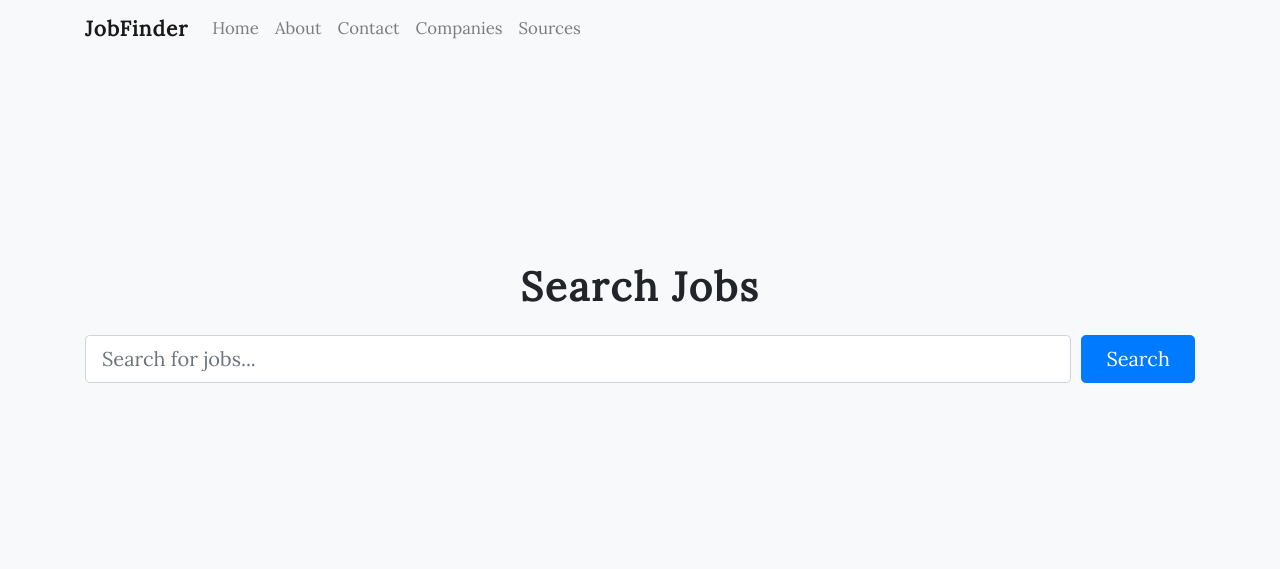
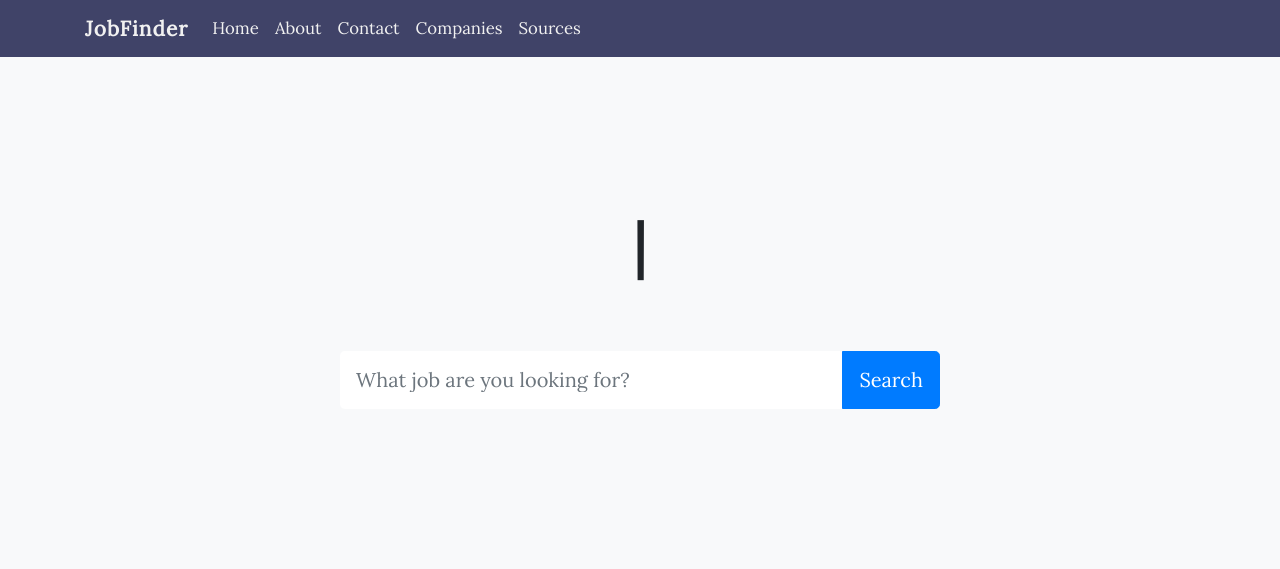
Before and after one commit to NeoTorino/search_engine, a Flask app: template templates/index.html in a window 1280 px wide. Shown: the top 569 px of the page. Run offline with Flask 3, Linux system fonts and the light colour scheme; the template is opened without the code that fills it: most values are stand-ins (such as "Sample title", 1, 10 or a date in 2020); some libraries are stand-ins or nearby versions.

Commit message:
version 0.1

```diff
--- a/app.py
+++ b/app.py
@@ -52,7 +52,7 @@ def apply_secure_headers(response):
         "img-src 'self' data:;"
         "style-src 'self' https://cdn.jsdelivr.net https://fonts.googleapis.com; "
         "font-src 'self' https://fonts.gstatic.com; "
-        "script-src 'self' https://cdn.jsdelivr.net https://code.jquery.com; "
+        "script-src 'self' https://cdn.jsdelivr.net https://code.jquery.com https://unpkg.com; "
     )
     return response
 
@@ -69,7 +69,7 @@ def format_date(date_str):
         elif days_ago == 1:
             ago_text = "Yesterday"
         elif days_ago > 1 and days_ago <= 30:
-            ago_text = f"{days_ago} ago"
+            ago_text = f"{days_ago} days ago"
         else:
             ago_text = "30+ days ago"
         return f"{ago_text}"
@@ -88,6 +88,43 @@ def fix_encoding(text):
 def sanitize_input(value):
     # Very basic HTML cleaner for user inputs
     return bleach.clean(value, tags=[], attributes={}, strip=True)
+
+
+def get_landing_stats():
+    url_orgs = f"{OPENSEARCH_URL}/{INDEX_NAME}/_search"
+    url_count = f"{OPENSEARCH_URL}/{INDEX_NAME}/_count"
+
+    search_payload = {
+        "size": 0,  # we don't need actual hits
+        "aggs": {
+            "unique_orgs": {
+                "cardinality": {
+                    "field": "organization"
+                }
+            }
+        }
+    }
+
+    total_jobs = 0
+    total_orgs = 0
+
+    try:
+        response = requests.get(url=url_orgs, auth=AUTH, json=search_payload, verify=False, timeout=5)
+        if response.status_code == 200:
+            data = response.json()
+            total_orgs = data.get("aggregations", {}).get("unique_orgs", {}).get("value", 0)
+    except Exception as e:
+        print("Landing stats error (orgs).", str(e))
+
+    try:
+        response = requests.get(url=url_count, auth=AUTH, verify=False, timeout=5)
+        if response.status_code == 200:
+            data = response.json()
+            total_jobs = data.get("count", 0)
+    except Exception as e:
+        print("Landing stats error (jobs).", str(e))
+
+    return total_jobs, total_orgs
 
 
 def search_jobs(query, selected_countries=None, date_filter=None, offset=0, size=12):
@@ -136,7 +173,7 @@ def search_jobs(query, selected_countries=None, date_filter=None, offset=0, size
         })
 
     try:
-        print(json.dumps(search_payload, indent=4))
+        #print(json.dumps(search_payload, indent=4))
         response = requests.get(url=url, auth=AUTH, json=search_payload, verify=False, timeout=5)
         if response.status_code == 200:
             data = response.json()
@@ -166,7 +203,6 @@ def search_jobs(query, selected_countries=None, date_filter=None, offset=0, size
                         "date_posted": escape(job.get("date_posted", ""))
                     }
                     results.append(job_details)
-                    print(job_details)
     except Exception as e:
         print("Search error:", str(e))
 
@@ -190,26 +226,23 @@ def index():
 
         if request.headers.get('X-Requested-With') == 'XMLHttpRequest':
             return render_template('_results.html', results=results)
+
+        return render_template(
+            "index.html",
+            query=query,
+            results=results,
+            total_results=total_results,
+            offset=offset,
+            selected_countries=selected_countries,
+            country_counts=country_counts,
+            show_load_more=show_load_more,
+            selected_date=date_filter,
+            time=time
+        )
+
     else:
-        results = []
-        total_results = 0
-        selected_countries = []
-        country_counts = {}
-        show_load_more = False
-        date_filter = None
-
-    return render_template(
-        "index.html",
-        query=query,
-        results=results,
-        total_results=total_results,
-        offset=offset,
-        selected_countries=selected_countries,
-        country_counts=country_counts,
-        show_load_more=show_load_more,
-        selected_date=date_filter,
-        time=time
-    )
+        total_jobs, total_orgs = get_landing_stats()
+        return render_template('index.html', total_jobs=total_jobs, total_orgs=total_orgs, time=time)
 
 if __name__ == '__main__':
     app.run(debug=True)
--- a/static/css/style.css
+++ b/static/css/style.css
@@ -176,3 +176,140 @@ form.form-inline input.form-control {
 .navbar .form-control {
   min-width: 0;
 }
+
+form.d-flex {
+  width: 100%;
+}
+
+form.d-flex input.form-control {
+  flex-grow: 1;
+  min-width: 0;
+}
+
+/* Landing Page Styling */
+.l111anding-container {
+  font-size: 0.9rem; /* smaller font size, adjust as needed */
+  padding-top: 40px; /* reduce top padding to move content higher */
+  height: auto; /* if needed, remove fixed height */
+  text-align: center;
+}
+.landing-container {
+  padding-top: 20px;  /* move content higher */
+  height: calc(100vh - 350px); /* adjust based on navbar + desired vertical space */
+  padding-left: 1rem;
+  padding-right: 1rem;
+  text-align: center;
+  display: flex;
+  flex-direction: column;
+  justify-content: center; /* vertical centering */
+  align-items: center;     /* horizontal centering */
+}
+
+.landing-search-form {
+  width: 100%;
+  max-width: 600px;
+}
+
+.landing-input {
+  border-top-left-radius: 50px;
+  border-bottom-left-radius: 50px;
+  padding-left: 1.25rem;
+  font-size: 1.25rem;
+}
+
+.landing-btn {
+  border-top-right-radius: 50px;
+  border-bottom-right-radius: 50px;
+  font-size: 1.25rem;
+  padding: 0 2rem;
+}
+
+.input-group-lg > .form-control,
+.input-group-lg > .input-group-append > .btn {
+  height: 58px;
+}
+
+@media (max-width: 576px) {
+  .landing-btn {
+    padding: 0 1.5rem;
+    font-size: 1rem;
+  }
+
+  .landing-input {
+    font-size: 1rem;
+  }
+
+  .input-group-lg > .form-control,
+  .input-group-lg > .input-group-append > .btn {
+    height: 48px;
+  }
+}
+
+.country-filter-container .form-check,
+.date-filter-container .form-check {
+  user-select: none;
+}
+
+.country-filter-container {
+  max-height: 160px; /* optional max height with vertical scroll */
+  overflow-y: auto;
+  padding-right: 5px;
+  border: 1px solid #ddd;
+  border-radius: 4px;
+  background-color: #f9f9f9;
+}
+
+.country-filter-container::-webkit-scrollbar {
+  width: 6px;
+}
+
+.country-filter-container::-webkit-scrollbar-thumb {
+  background-color: rgba(0, 0, 0, 0.15);
+  border-radius: 3px;
+}
+
+@media (max-width: 576px) {
+  .country-filter-container {
+    max-height: 100px;
+  }
+}
+
+.navbar {
+  background-color: #404368 !important;
+}
+
+.navbar .navbar-brand,
+.navbar .nav-link {
+  color: #f1f1f1 !important;
+}
+
+.navbar .nav-link:hover,
+.navbar .nav-link.active {
+  color: #ffca28 !important;
+}
+
+/* Lighter outline buttons on navy navbar */
+form.d-flex .btn-outline-primary {
+  color: #bbdefb; /* light blue text */
+  border-color: #bbdefb; /* light blue border */
+  background-color: transparent;
+  transition: background-color 0.3s, color 0.3s;
+}
+
+form.d-flex .btn-outline-primary:hover {
+  color: #1a237e; /* navy text */
+  background-color: #bbdefb; /* light blue background on hover */
+  border-color: #bbdefb;
+}
+
+/* Pressed style for Filters button */
+.btn-filter-active {
+  background-color: #bbdefb !important;   /* light blue background */
+  color: #1a237e !important;              /* navy text */
+  border-color: #bbdefb !important;
+  box-shadow: inset 0 3px 5px rgba(0,0,0,0.125);
+}
+.country-scroll-box .form-check {
+  padding-top: 0.1rem;
+  padding-bottom: 0.1rem;
+}
--- /dev/null
+++ b/static/js/landing-typeit.js
@@ -0,0 +1,19 @@
+document.addEventListener('DOMContentLoaded', () => {
+    const el = document.getElementById('typeit-text');
+    const totalJobs = Number(el.dataset.totalJobs).toLocaleString();
+    const totalOrgs = Number(el.dataset.totalOrgs).toLocaleString();
+
+    new TypeIt("#typeit-text", {
+        speed: 75,
+        breakLines: false,
+        loop: true,
+        waitUntilVisible: true,
+    })
+        .type(`${totalJobs} jobs`)
+        .pause(1500)
+        .delete(null, { delay: 500 })
+        .type(`${totalOrgs} organizations`)
+        .pause(1500)
+        .delete(null, { delay: 500 })
+        .go();
+});
--- a/static/js/script.js
+++ b/static/js/script.js
@@ -1,3 +1,13 @@
+$(document).ready(function() {
+    const filterBtn = $('[data-target="#filtersCollapse"]');
+    $('#filtersCollapse').on('show.bs.collapse', function () {
+      filterBtn.addClass('btn-filter-active');
+    });
+    $('#filtersCollapse').on('hide.bs.collapse', function () {
+      filterBtn.removeClass('btn-filter-active');
+    });
+  });
+
 document.getElementById('load-more')?.addEventListener('click', async function () {
     const btn = this;
     const query = btn.dataset.query;
--- a/templates/_landing_search.html
+++ b/templates/_landing_search.html
@@ -1,17 +1,20 @@
-<form method="get" action="/" class="w-100" id="landing-search-form">
-    <div class="form-row align-items-center">
-      <div class="col">
-        <input
-          type="text"
-          name="q"
-          placeholder="Search for jobs..."
-          value=""
-          class="form-control form-control-lg"
-          autocomplete="off"
-        />
-      </div>
-      <div class="col-auto">
-        <button type="submit" class="btn btn-primary btn-lg">Search</button>
+<!-- templates/_landing_search.html -->
+
+<div class="landing-typeit-container mb-4">
+    <p id="typeit-text" class="mb-4"></p>
+  </div>
+
+  <form class="landing-search-form" method="get" action="/">
+    <div class="input-group input-group-lg shadow">
+      <input
+        type="text"
+        class="form-control border-0 landing-input"
+        placeholder="What job are you looking for?"
+        name="q"
+        autocomplete="off"
+      />
+      <div class="input-group-append">
+        <button class="btn btn-primary landing-btn" type="submit">Search</button>
       </div>
     </div>
   </form>
--- a/templates/_navbar.html
+++ b/templates/_navbar.html
@@ -14,7 +14,7 @@
         <span class="navbar-toggler-icon"></span>
       </button>
 
-      <div class="collapse navbar-collapse" id="navbarNav">
+      <div class="collapse navbar-collapse d-flex" id="navbarNav">
         <!-- Nav links -->
         <ul class="navbar-nav mr-auto">
           <li class="nav-item{% if request.path == '/' %} active{% endif %}">
@@ -28,7 +28,7 @@
 
         <!-- Search form fills the rest -->
         {% if query %}
-          <div class="d-flex flex-grow-1 ml-3">
+          <div class="ml-auto d-flex flex-grow-1">
             {% include '_search_form_navbar.html' %}
           </div>
         {% endif %}
--- a/templates/_results.html
+++ b/templates/_results.html
@@ -6,7 +6,7 @@
         <h5 class="card-title">{{ job.title }}</h5>
         <p class="card-text mb-2">{{ job.organization }}</p>
         <p class="card-text mb-2">{{ job.country }}</p>
-        <p class="card-text mb-2">{{ job.date_posted }}</p>
+        <p class="card-text mb-2">{{ job.date_posted|format_date }}</p>
         <p class="card-text mt-auto">{{ job.description }}</p>
       </div>
     </div>
--- a/templates/base.html
+++ b/templates/base.html
@@ -28,6 +28,9 @@
         <script src="https://cdn.jsdelivr.net/npm/bootstrap@4.0.0/dist/js/bootstrap.min.js" crossorigin="anonymous"></script>
         <script src="{{ url_for('static', filename='js/script.js') }}?v={{ time.time() }}"></script>
 
-        {% block scripts %}{% endblock %}
+        {% block scripts %}
+            <script src="https://unpkg.com/typeit@8.7.1/dist/index.umd.js"></script>
+            <script src="{{ url_for('static', filename='js/landing-typeit.js') }}"></script>
+        {% endblock %}
     </body>
 </html>
--- a/templates/index.html
+++ b/templates/index.html
@@ -4,9 +4,13 @@
 
 {% block content %}
     {% if not query %}
-    <!-- Landing page with big centered search -->
-    <div class="container d-flex flex-column justify-content-center align-items-center landing-search-container">
-      <h1 class="mb-4 lazard-font text-center">Search Jobs</h1>
+        <div class="container-fluid landing-container d-flex flex-column justify-content-center align-items-center">
+            <h1 class="lazard-font mb-4 text-center display-4">
+                <span id="typeit-text"
+                  data-total-jobs="{{ total_jobs }}"
+                  data-total-orgs="{{ total_orgs }}">
+                </span>
+              </h1>
         {% include '_landing_search.html' %}
         </div>
     {% else %}
```
Also changed, not shown: templates/_filters.html (+29 -58 lines), templates/_search_form_navbar.html (line endings or trailing spaces). Lines whose indentation alone changed are shown as unchanged.
